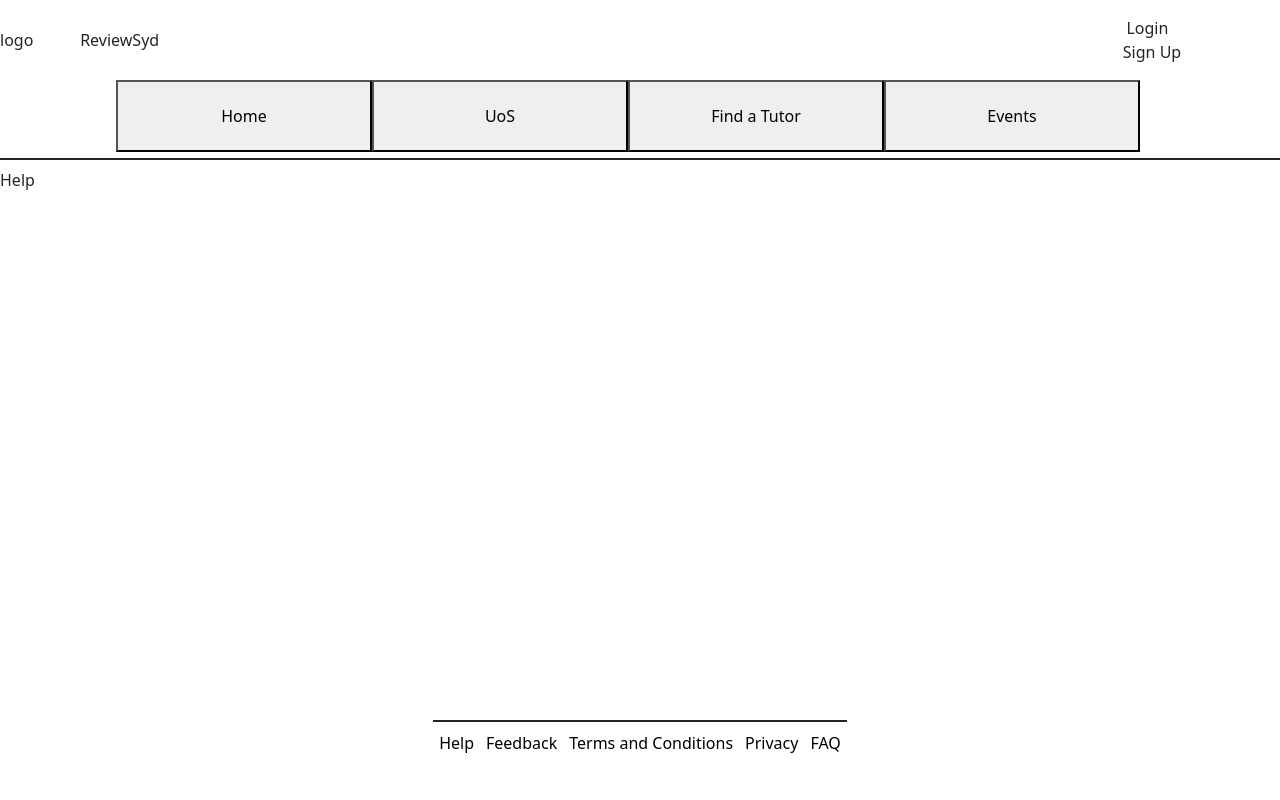
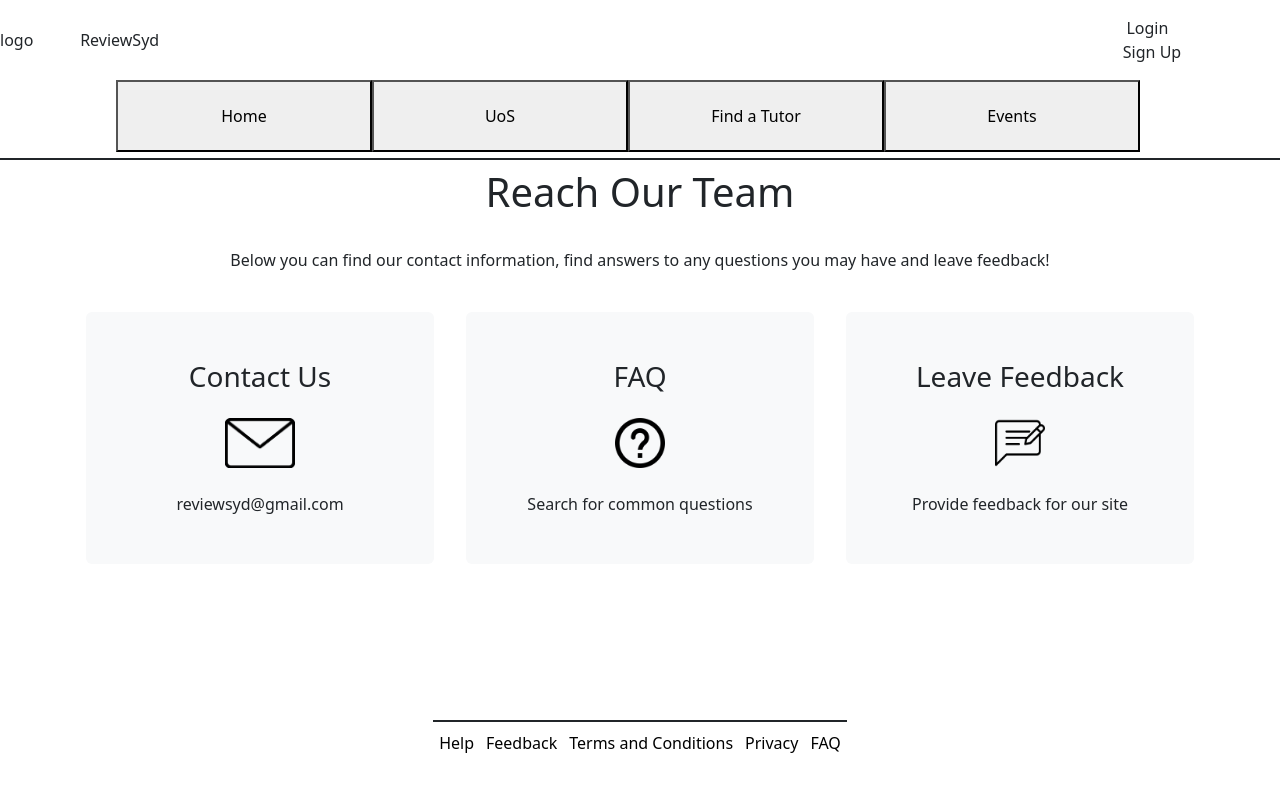
Before and after one commit to amizee/ReviewSyd, a Django app: page /help/ in a window 1280 px wide. Run offline with Django 4.2, Linux system fonts and the light colour scheme.

Commit message:
added help page

```diff
--- a/ReviewSyd/myapp/templates/help.html
+++ b/ReviewSyd/myapp/templates/help.html
@@ -1,6 +1,38 @@
-{%extends "hf.html"%}{%block title%}Help{%endblock%}
-{%block content%}
-    <p>
-        Help
-    </p>
+{%extends "hf.html"%}{%block title%}Help{%endblock%} {%block content%}
+{% load static %}
+<div class="text-center">
+    <h1>Reach Our Team</h1>
+    <br />
+        <p>
+            Below you can find our contact information, find answers to any questions
+            you may have and leave feedback!
+        </p>
+    <br />
+</div>
+
+<div class="container text-center">
+    <div class="row justify-content-center">
+        <div class="col bg-light mx-3 rounded">
+            <h3 class="mt-5 mb-4">Contact Us</h3>
+            <img class="rounded-0 mb-4" style="width: 50x; height: 50px;" src ="/static/images/email-icon.png" alt=""/>
+            <p class="mb-5">reviewsyd@gmail.com</p>
+        </div>
+        <div class="col bg-light mx-3 rounded">
+
+            <h3 class="mt-5 mb-4">FAQ</h3>
+            <a href="{% url 'faq' %}">
+                <img class="rounded-0 mb-4" style="width: 50x; height: 50px;" src ="/static/images/faq-icon.png" alt=""/>
+            </a>
+            <p class="mb-5">Search for common questions</p>
+        </div>
+        <div class="col bg-light mx-3 rounded">
+            <h3 class="mt-5 mb-4">Leave Feedback</h3>
+            <a href="{% url 'feedback' %}">
+                <img class="rounded-0 mb-4" style="width: 50x; height: 50px;" src ="/static/images/feedback-icon.png" alt=""/>
+            </a>
+            <p class="mb-5">Provide feedback for our site</p>
+        </div>
+    </div>
+</div>
+
 {%endblock%}
```
Also changed, not shown: ReviewSyd/myapp/static/images/email-icon.png (added), ReviewSyd/myapp/static/images/faq-icon.png (added), ReviewSyd/myapp/static/images/feedback-icon.png (added).
